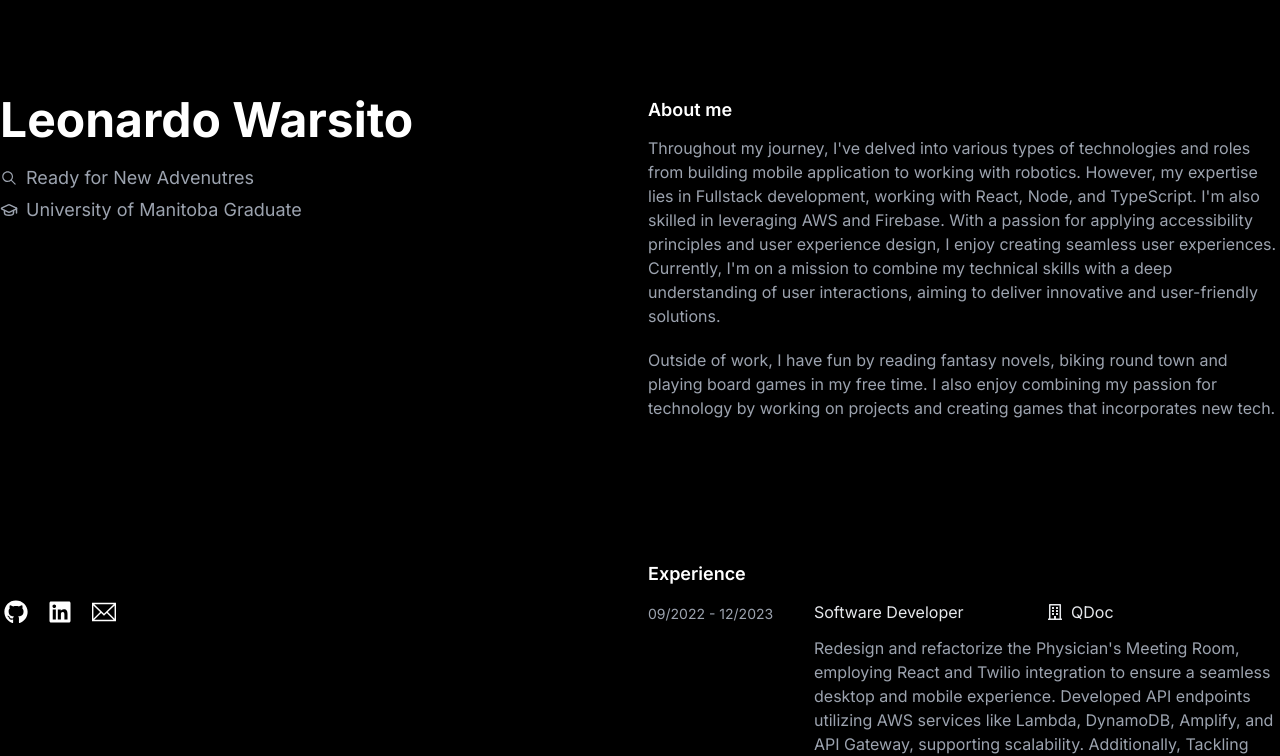
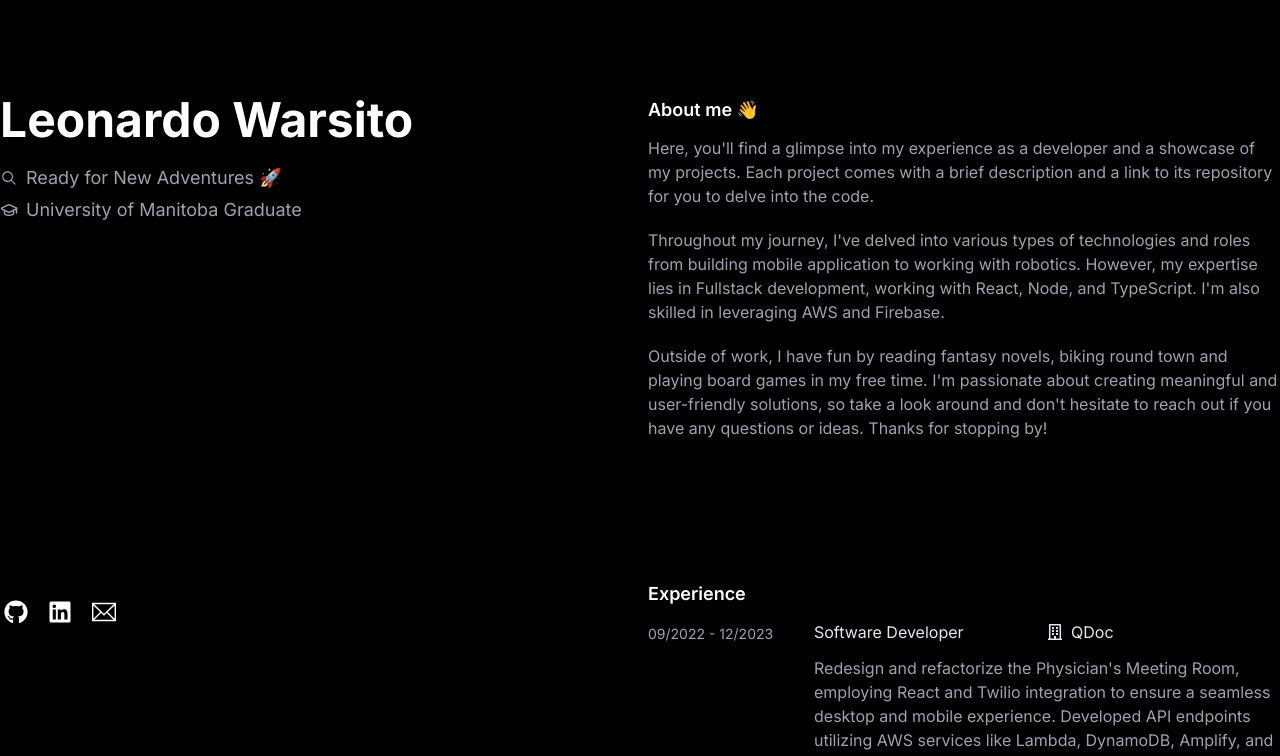
Before and after one commit to leonw00/Web-Portfolio-V4, a Next.js app: page / in a window 1280 px wide. Shown: the top 756 px of the page. Built offline with nearby package versions, Linux system fonts and the light colour scheme.

Commit message:
modify about and readme

```diff
--- a/src/app/page.tsx
+++ b/src/app/page.tsx
@@ -16,7 +16,7 @@ export default function Home() {
           </h1>
           <div className="flex items-center text-lg text-gray-400 mb-1">
             <IoIosSearch className="mr-2" />
-            <p className="align-middle">Ready for New Advenutres</p>
+            <p className="align-middle">Ready for New Adventures 🚀</p>
           </div>
           <div className="flex items-center text-lg text-gray-400 mb-1">
             <LuGraduationCap className="mr-2" />
@@ -32,24 +32,27 @@ export default function Home() {
       <div className="lg:py-24 lg:w-1/2">
         {/* About */}
         <div className="text-gray-400 mb-section">
-          <h1 className="text-lg text-white font-semibold mb-3">About me</h1>
+          <h1 className="text-lg text-white font-semibold mb-3">
+            About me 👋{" "}
+          </h1>
+          <p className="mb-5">
+            Here, you'll find a glimpse into my experience as a developer and a
+            showcase of my projects. Each project comes with a brief description
+            and a link to its repository for you to delve into the code.
+          </p>
           <p className="mb-5">
             Throughout my journey, I&#39;ve delved into various types of
             technologies and roles from building mobile application to working
             with robotics. However, my expertise lies in Fullstack development,
             working with React, Node, and TypeScript. I&#39;m also skilled in
-            leveraging AWS and Firebase. With a passion for applying
-            accessibility principles and user experience design, I enjoy
-            creating seamless user experiences. Currently, I&#39;m on a mission to
-            combine my technical skills with a deep understanding of user
-            interactions, aiming to deliver innovative and user-friendly
-            solutions.
+            leveraging AWS and Firebase.
           </p>
           <p>
             Outside of work, I have fun by reading fantasy novels, biking round
-            town and playing board games in my free time. I also enjoy combining
-            my passion for technology by working on projects and creating games
-            that incorporates new tech.
+            town and playing board games in my free time. I'm passionate about
+            creating meaningful and user-friendly solutions, so take a look
+            around and don't hesitate to reach out if you have any questions or
+            ideas. Thanks for stopping by!
           </p>
         </div>
 
```
Also changed, not shown: 1 other file (tests, documents, lock files or other folders).
